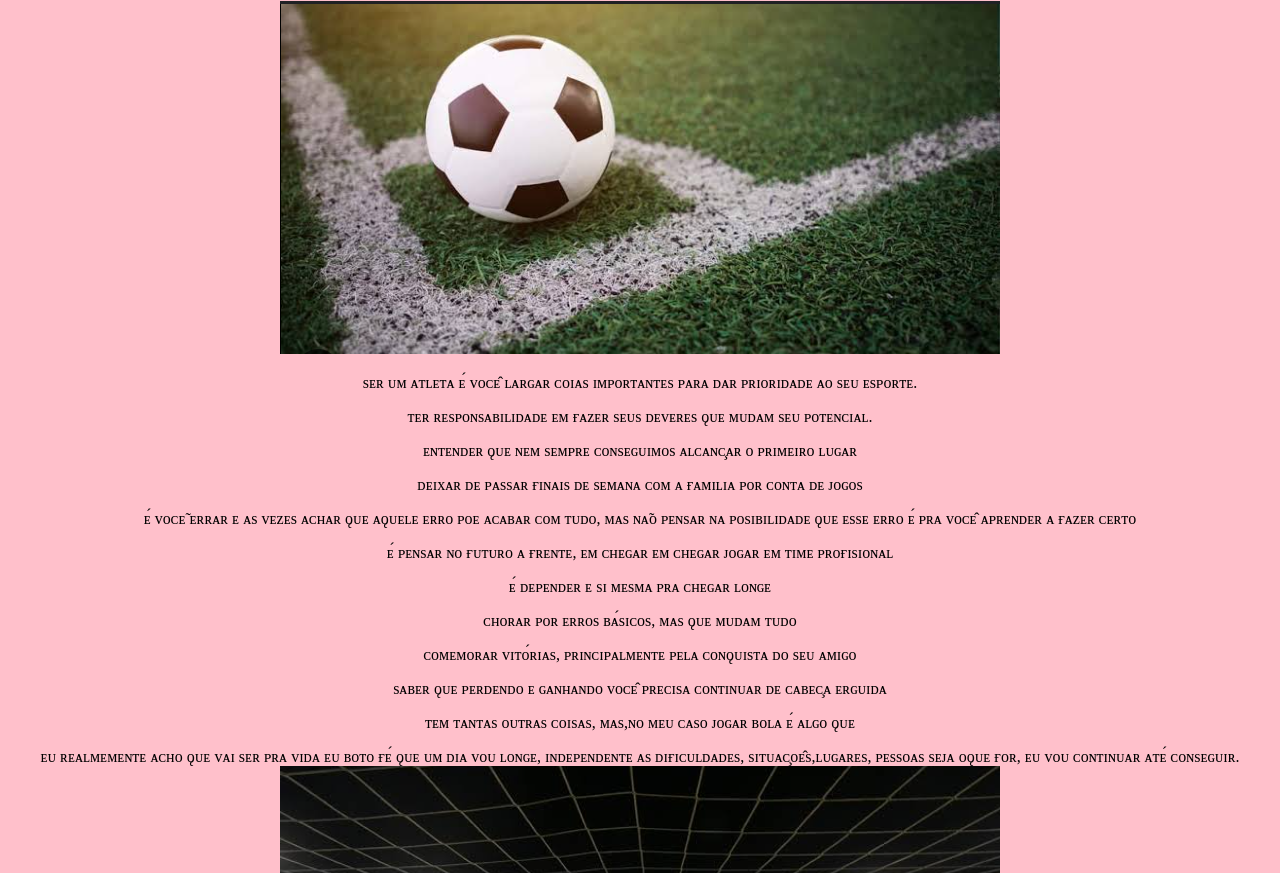
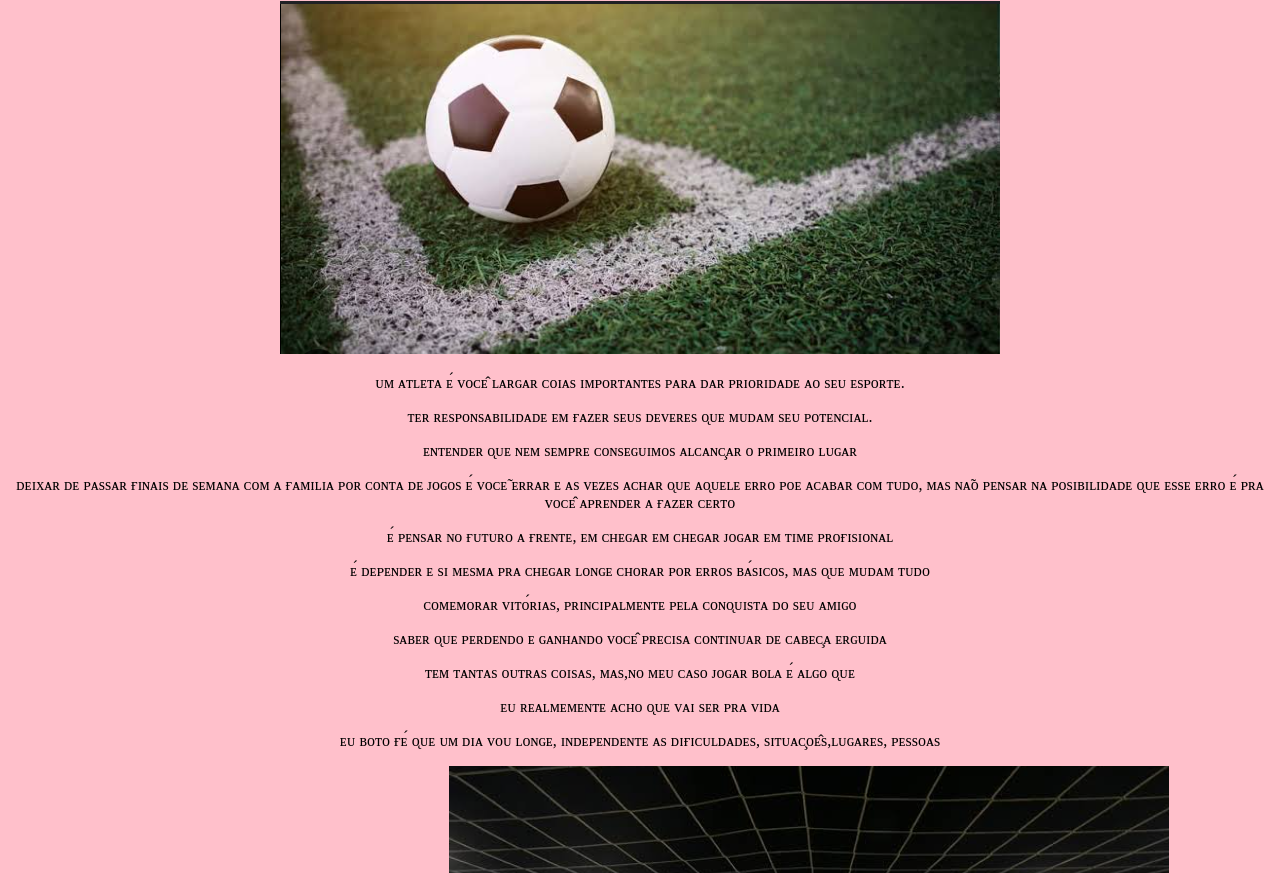
Before and after one commit to anapadilha11/julia11, a plain HTML site: page index.html in a window 1280 px wide. Shown: the part 79-952 px from the top of the page. Drawn offline with Linux system fonts and the light colour scheme.

Commit message:
Update index.html

```diff
--- a/index.html
+++ b/index.html
@@ -8,20 +8,18 @@
  </center>
  <center>
      <img src="Screenshot_20231114-075633_2.png">
-    <p>sᴇʀ ᴜᴍ ᴀᴛʟᴇᴛᴀ ᴇ́ ᴠᴏᴄᴇ̂ ʟᴀʀɢᴀʀ ᴄᴏɪᴀs ɪᴍᴘᴏʀᴛᴀɴᴛᴇs ᴘᴀʀᴀ ᴅᴀʀ ᴘʀɪᴏʀɪᴅᴀᴅᴇ ᴀᴏ sᴇᴜ ᴇsᴘᴏʀᴛᴇ.
-<p> ᴛᴇʀ ʀᴇsᴘᴏɴsᴀʙɪʟɪᴅᴀᴅᴇ ᴇᴍ ғᴀᴢᴇʀ sᴇᴜs ᴅᴇᴠᴇʀᴇs ǫᴜᴇ ᴍᴜᴅᴀᴍ sᴇᴜ ᴘᴏᴛᴇɴᴄɪᴀʟ.
-<p>ᴇɴᴛᴇɴᴅᴇʀ ǫᴜᴇ ɴᴇᴍ sᴇᴍᴘʀᴇ ᴄᴏɴsᴇɢᴜɪᴍᴏs ᴀʟᴄᴀɴᴄ̧ᴀʀ ᴏ ᴘʀɪᴍᴇɪʀᴏ ʟᴜɢᴀʀ
-<p> ᴅᴇɪxᴀʀ ᴅᴇ ᴘᴀssᴀʀ ғɪɴᴀɪs ᴅᴇ sᴇᴍᴀɴᴀ ᴄᴏᴍ ᴀ ғᴀᴍɪʟɪᴀ ᴘᴏʀ ᴄᴏɴᴛᴀ ᴅᴇ ᴊᴏɢᴏs
-<p> ᴇ́ ᴠᴏᴄᴇ̃ ᴇʀʀᴀʀ ᴇ ᴀs ᴠᴇᴢᴇs ᴀᴄʜᴀʀ ǫᴜᴇ ᴀǫᴜᴇʟᴇ ᴇʀʀᴏ ᴘᴏᴇ ᴀᴄᴀʙᴀʀ ᴄᴏᴍ ᴛᴜᴅᴏ, ᴍᴀs ɴᴀ̃ᴏ ᴘᴇɴsᴀʀ ɴᴀ ᴘᴏsɪʙɪʟɪᴅᴀᴅᴇ ǫᴜᴇ ᴇssᴇ ᴇʀʀᴏ ᴇ́ ᴘʀᴀ ᴠᴏᴄᴇ̂ ᴀᴘʀᴇɴᴅᴇʀ ᴀ ғᴀᴢᴇʀ ᴄᴇʀᴛᴏ
+    <p> ᴜᴍ ᴀᴛʟᴇᴛᴀ ᴇ́ ᴠᴏᴄᴇ̂ ʟᴀʀɢᴀʀ ᴄᴏɪᴀs ɪᴍᴘᴏʀᴛᴀɴᴛᴇs ᴘᴀʀᴀ ᴅᴀʀ ᴘʀɪᴏʀɪᴅᴀᴅᴇ ᴀᴏ sᴇᴜ ᴇsᴘᴏʀᴛᴇ.
+<p>ᴛᴇʀ ʀᴇsᴘᴏɴsᴀʙɪʟɪᴅᴀᴅᴇ ᴇᴍ ғᴀᴢᴇʀ sᴇᴜs ᴅᴇᴠᴇʀᴇs ᴏ̨ᴜᴇ ᴍᴜᴅᴀᴍ sᴇᴜ ᴘᴏᴛᴇɴᴄɪᴀʟ.
+<p>ᴇɴᴛᴇɴᴅᴇʀ ᴏ̨ᴜᴇ ɴᴇᴍ sᴇᴍᴘʀᴇ ᴄᴏɴsᴇɢᴜɪᴍᴏs ᴀʟᴄᴀɴᴄ̧ᴀʀ ᴏ ᴘʀɪᴍᴇɪʀᴏ ʟᴜɢᴀʀ
+<p>ᴅᴇɪxᴀʀ ᴅᴇ ᴘᴀssᴀʀ ғɪɴᴀɪs ᴅᴇ sᴇᴍᴀɴᴀ ᴄᴏᴍ ᴀ ғᴀᴍɪʟɪᴀ ᴘᴏʀ ᴄᴏɴᴛᴀ ᴅᴇ ᴊᴏɢᴏs ᴇ́ ᴠᴏᴄᴇ̃ ᴇʀʀᴀʀ ᴇ ᴀs ᴠᴇᴢᴇs ᴀᴄʜᴀʀ ᴏ̨ᴜᴇ ᴀᴏ̨ᴜᴇʟᴇ ᴇʀʀᴏ ᴘᴏᴇ ᴀᴄᴀʙᴀʀ ᴄᴏᴍ ᴛᴜᴅᴏ, ᴍᴀs ɴᴀ̃ᴏ ᴘᴇɴsᴀʀ ɴᴀ ᴘᴏsɪʙɪʟɪᴅᴀᴅᴇ ᴏ̨ᴜᴇ ᴇssᴇ ᴇʀʀᴏ ᴇ́ ᴘʀᴀ ᴠᴏᴄᴇ̂ ᴀᴘʀᴇɴᴅᴇʀ ᴀ ғᴀᴢᴇʀ ᴄᴇʀᴛᴏ
 <p> ᴇ́ ᴘᴇɴsᴀʀ ɴᴏ ғᴜᴛᴜʀᴏ ᴀ ғʀᴇɴᴛᴇ, ᴇᴍ ᴄʜᴇɢᴀʀ ᴇᴍ ᴄʜᴇɢᴀʀ ᴊᴏɢᴀʀ ᴇᴍ ᴛɪᴍᴇ ᴘʀᴏғɪsɪᴏɴᴀʟ
-<p>ᴇ́ ᴅᴇᴘᴇɴᴅᴇʀ ᴇ sɪ ᴍᴇsᴍᴀ ᴘʀᴀ ᴄʜᴇɢᴀʀ ʟᴏɴɢᴇ
-<p> ᴄʜᴏʀᴀʀ ᴘᴏʀ ᴇʀʀᴏs ʙᴀ́sɪᴄᴏs, ᴍᴀs ǫᴜᴇ ᴍᴜᴅᴀᴍ ᴛᴜᴅᴏ
-<p>ᴄᴏᴍᴇᴍᴏʀᴀʀ ᴠɪᴛᴏ́ʀɪᴀs, ᴘʀɪɴᴄɪᴘᴀʟᴍᴇɴᴛᴇ ᴘᴇʟᴀ ᴄᴏɴǫᴜɪsᴛᴀ ᴅᴏ sᴇᴜ ᴀᴍɪɢᴏ
-<p> sᴀʙᴇʀ ǫᴜᴇ ᴘᴇʀᴅᴇɴᴅᴏ ᴇ ɢᴀɴʜᴀɴᴅᴏ ᴠᴏᴄᴇ̂ ᴘʀᴇᴄɪsᴀ ᴄᴏɴᴛɪɴᴜᴀʀ ᴅᴇ ᴄᴀʙᴇᴄ̧ᴀ ᴇʀɢᴜɪᴅᴀ
- <p>ᴛᴇᴍ ᴛᴀɴᴛᴀs ᴏᴜᴛʀᴀs ᴄᴏɪsᴀs, ᴍᴀs,ɴᴏ ᴍᴇᴜ ᴄᴀsᴏ ᴊᴏɢᴀʀ ʙᴏʟᴀ ᴇ́ ᴀʟɢᴏ ǫᴜᴇ
-<p>ᴇᴜ ʀᴇᴀʟᴍᴇᴍᴇɴᴛᴇ ᴀᴄʜᴏ ǫᴜᴇ ᴠᴀɪ sᴇʀ ᴘʀᴀ ᴠɪᴅᴀ
-ᴇᴜ ʙᴏᴛᴏ ғᴇ́ ǫᴜᴇ ᴜᴍ ᴅɪᴀ ᴠᴏᴜ ʟᴏɴɢᴇ, ɪɴᴅᴇᴘᴇɴᴅᴇɴᴛᴇ ᴀs ᴅɪғɪᴄᴜʟᴅᴀᴅᴇs, sɪᴛᴜᴀᴄ̧ᴏᴇ̂s,ʟᴜɢᴀʀᴇs, ᴘᴇssᴏᴀs
-sᴇᴊᴀ ᴏǫᴜᴇ ғᴏʀ, ᴇᴜ ᴠᴏᴜ ᴄᴏɴᴛɪɴᴜᴀʀ ᴀᴛᴇ́ ᴄᴏɴsᴇɢᴜɪʀ.
+<p>ᴇ́ ᴅᴇᴘᴇɴᴅᴇʀ ᴇ sɪ ᴍᴇsᴍᴀ ᴘʀᴀ ᴄʜᴇɢᴀʀ ʟᴏɴɢᴇ ᴄʜᴏʀᴀʀ ᴘᴏʀ ᴇʀʀᴏs ʙᴀ́sɪᴄᴏs, ᴍᴀs ᴏ̨ᴜᴇ ᴍᴜᴅᴀᴍ ᴛᴜᴅᴏ
+<p>ᴄᴏᴍᴇᴍᴏʀᴀʀ ᴠɪᴛᴏ́ʀɪᴀs, ᴘʀɪɴᴄɪᴘᴀʟᴍᴇɴᴛᴇ ᴘᴇʟᴀ ᴄᴏɴᴏ̨ᴜɪsᴛᴀ ᴅᴏ sᴇᴜ ᴀᴍɪɢᴏ
+<p> sᴀʙᴇʀ ᴏ̨ᴜᴇ ᴘᴇʀᴅᴇɴᴅᴏ ᴇ ɢᴀɴʜᴀɴᴅᴏ ᴠᴏᴄᴇ̂ ᴘʀᴇᴄɪsᴀ ᴄᴏɴᴛɪɴᴜᴀʀ ᴅᴇ ᴄᴀʙᴇᴄ̧ᴀ ᴇʀɢᴜɪᴅᴀ
+<p> ᴛᴇᴍ ᴛᴀɴᴛᴀs ᴏᴜᴛʀᴀs ᴄᴏɪsᴀs, ᴍᴀs,ɴᴏ ᴍᴇᴜ ᴄᴀsᴏ ᴊᴏɢᴀʀ ʙᴏʟᴀ ᴇ́ ᴀʟɢᴏ ᴏ̨ᴜᴇ
+<p>ᴇᴜ ʀᴇᴀʟᴍᴇᴍᴇɴᴛᴇ ᴀᴄʜᴏ ᴏ̨ᴜᴇ ᴠᴀɪ sᴇʀ ᴘʀᴀ ᴠɪᴅᴀ
+<p>ᴇᴜ ʙᴏᴛᴏ ғᴇ́ ᴏ̨ᴜᴇ ᴜᴍ ᴅɪᴀ ᴠᴏᴜ ʟᴏɴɢᴇ, ɪɴᴅᴇᴘᴇɴᴅᴇɴᴛᴇ ᴀs ᴅɪғɪᴄᴜʟᴅᴀᴅᴇs, sɪᴛᴜᴀᴄ̧ᴏᴇ̂s,ʟᴜɢᴀʀᴇs, ᴘᴇssᴏᴀs
+<p>sᴇᴊᴀ ᴏᴏ̨ᴜᴇ ғᴏʀ, ᴇᴜ ᴠᴏᴜ ᴄᴏɴᴛɪɴᴜᴀʀ ᴀᴛᴇ́ ᴄᴏɴsᴇɢᴜɪʀ.ᴏʟᴀ́
      <img src="Screenshot_20231114-103206_2.png">
 <style>
    body{
```
